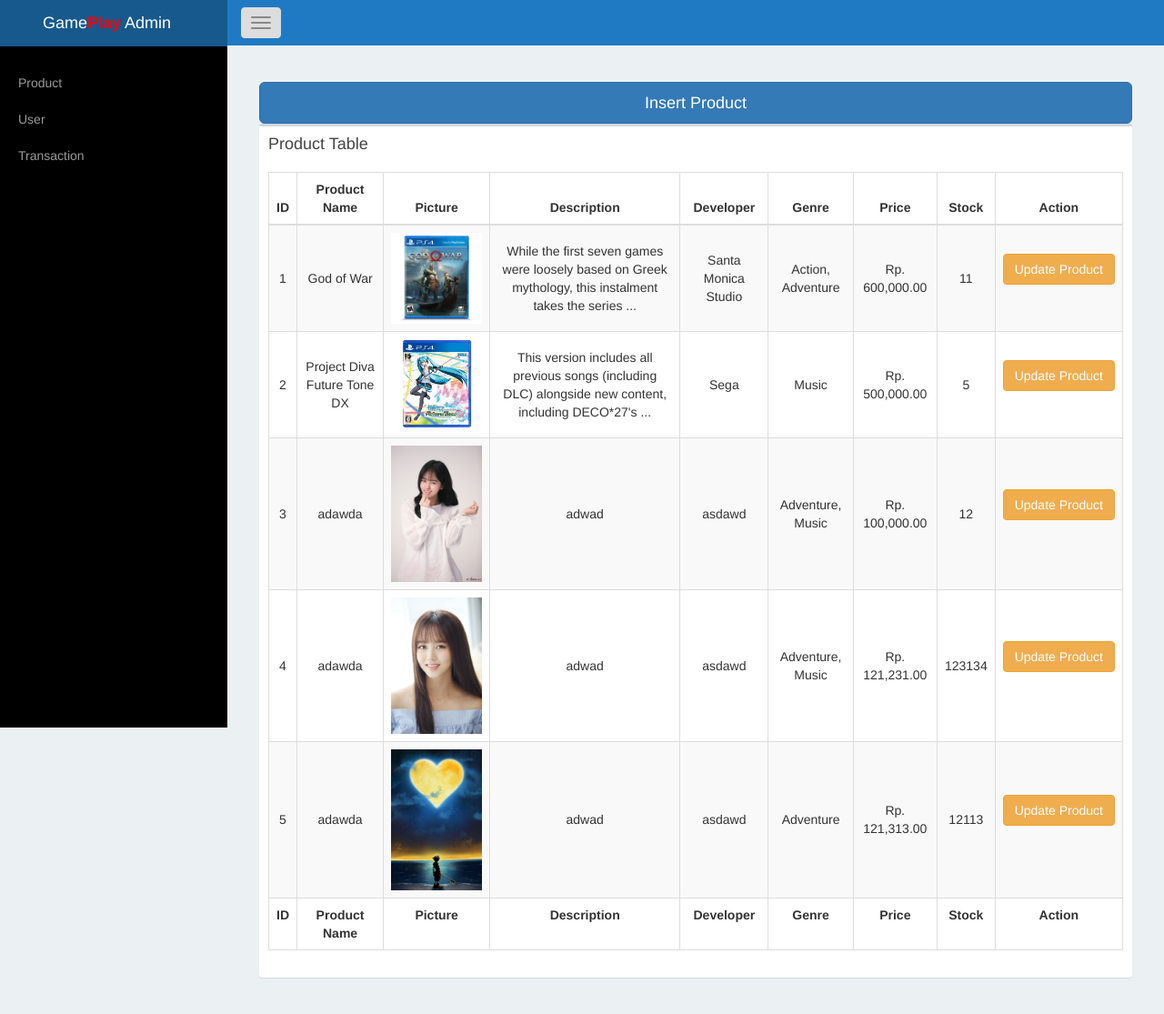
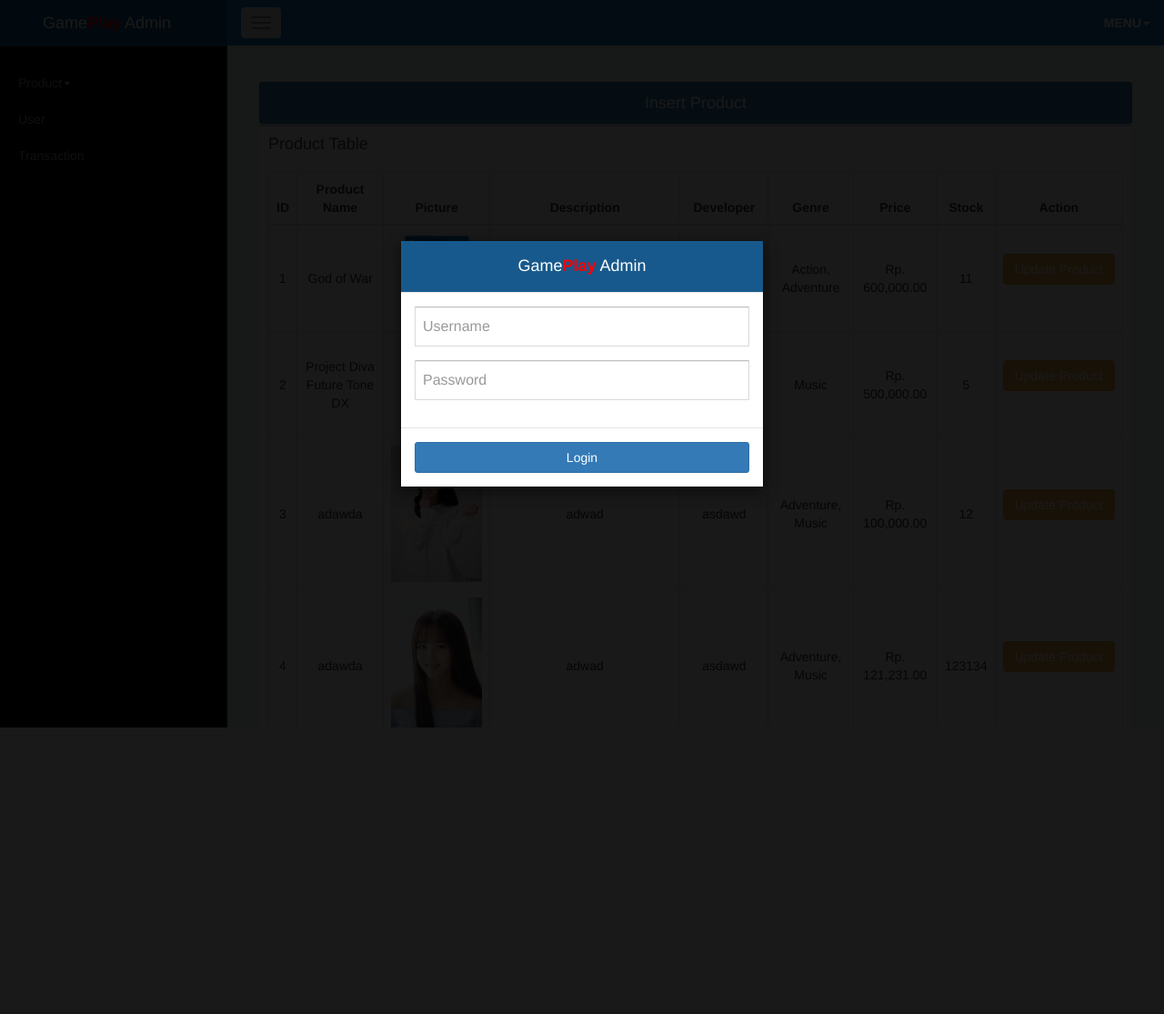
Before and after one commit to jasonKristanto/GamePlay, a CodeIgniter app: page /Git/Admin in a window 1280 px wide. Shown: the whole page at 91% size. After the commit the page ends 800 px from the top, so only its background shows below. Run offline with CodeIgniter, Linux system fonts and the light colour scheme; data comes from the database, SQL or seed files in the repository; some libraries are stand-ins or nearby versions.

Commit message:
Add frontend login cms and sidebar dropdown

```diff
--- a/application/config/autoload.php
+++ b/application/config/autoload.php
@@ -58,7 +58,7 @@
 |
 |	$autoload['libraries'] = array('user_agent' => 'ua');
 */
-$autoload['libraries'] = array('database','upload');
+$autoload['libraries'] = array('database','session','upload');
 
 /*
 | -------------------------------------------------------------------
--- a/application/controllers/Admin.php
+++ b/application/controllers/Admin.php
@@ -10,15 +10,30 @@
 
 	public function index()
 	{
+
+		if(!$this->session->userdata('admin')) $this->session->set_userdata('admin', false);
+		$admin['login'] = $this->session->userdata('admin');
+
 		$data['js'] = $this->load->view('include/javascript.php', NULL, TRUE);
 		$data['css'] = $this->load->view('include/css.php', NULL, TRUE);
 		$data['header'] = $this->load->view('pages/Admin_header.php', NULL, TRUE);
 		$data['footer'] = $this->load->view('pages/Admin_footer.php', NULL, TRUE);
 		$data['sidebar'] = $this->load->view('pages/Admin_sidebar.php', NULL, TRUE);
+		$data['login'] = $this->load->view('pages/Admin_login.php', $admin, TRUE);
 
 		$data['product'] = $this->Admin_Home_Model->get_product();
 		$data['genre'] = $this->Admin_Home_Model->get_genre();
 
 		$this->load->view('pages/Admin_Home_View.php', $data);
 	}
+
+	public function login(){
+		$this->session->set_userdata('admin', true);
+		redirect('Admin');
+	}
+
+	public function logout(){
+		$this->session->set_userdata('admin', false);
+		redirect('Admin');
+	}
 }
--- a/application/controllers/Admin_Delete.php
+++ b/application/controllers/Admin_Delete.php
@@ -11,6 +11,8 @@
 
 	public function index()
 	{
+		if(!$this->session->userdata('admin')) redirect(base_url() . 'Admin');
+
 		$data['js'] = $this->load->view('include/javascript.php', NULL, TRUE);
 		$data['css'] = $this->load->view('include/css.php', NULL, TRUE);
 		$data['header'] = $this->load->view('pages/Admin_header.php', NULL, TRUE);
--- a/application/controllers/Admin_Insert.php
+++ b/application/controllers/Admin_Insert.php
@@ -10,6 +10,8 @@
 
 	public function index()
 	{
+		if(!$this->session->userdata('admin')) redirect(base_url() . 'Admin');
+
 		$data['js'] = $this->load->view('include/javascript.php', NULL, TRUE);
 		$data['css'] = $this->load->view('include/css.php', NULL, TRUE);
 		$data['header'] = $this->load->view('pages/Admin_header.php', NULL, TRUE);
--- a/application/controllers/Admin_Transaction.php
+++ b/application/controllers/Admin_Transaction.php
@@ -10,6 +10,8 @@
 
 	public function index()
 	{
+		if(!$this->session->userdata('admin')) redirect(base_url() . 'Admin');
+
 		$data['js'] = $this->load->view('include/javascript.php', NULL, TRUE);
 		$data['css'] = $this->load->view('include/css.php', NULL, TRUE);
 		$data['header'] = $this->load->view('pages/Admin_header.php', NULL, TRUE);
--- a/application/controllers/Admin_Update.php
+++ b/application/controllers/Admin_Update.php
@@ -10,6 +10,8 @@
 
 	public function index()
 	{
+		if(!$this->session->userdata('admin')) redirect(base_url() . 'Admin');
+
 		$data['js'] = $this->load->view('include/javascript.php', NULL, TRUE);
 		$data['css'] = $this->load->view('include/css.php', NULL, TRUE);
 		$data['header'] = $this->load->view('pages/Admin_header.php', NULL, TRUE);
--- a/application/controllers/Admin_User.php
+++ b/application/controllers/Admin_User.php
@@ -10,6 +10,8 @@
 
 	public function index()
 	{
+		if(!$this->session->userdata('admin')) redirect(base_url() . 'Admin');
+
 		$data['js'] = $this->load->view('include/javascript.php', NULL, TRUE);
 		$data['css'] = $this->load->view('include/css.php', NULL, TRUE);
 		$data['header'] = $this->load->view('pages/Admin_header.php', NULL, TRUE);
--- a/application/views/pages/Admin_Home_View.php
+++ b/application/views/pages/Admin_Home_View.php
@@ -12,6 +12,7 @@
     <div id="wrapper">
 
 		<?php
+			echo $login;
 			echo $sidebar;
 			echo $header;
 		?>
@@ -19,7 +20,7 @@
         <div id="page-content-wrapper">
             <div class="container-fluid">
 				<form action="Admin_Insert" method="POST">
-					<input type="submit" name="Insert" value="Insert Product" class="btn btn-block btn-primary btn-lg">
+					<input type="submit" name="Insert" value="Insert Product" class="btn btn-block btn-primary btn-lg btnx">
 				</form>
 
                 <div class="box">
--- a/application/views/pages/Admin_header.php
+++ b/application/views/pages/Admin_header.php
@@ -1,13 +1,21 @@
-<nav class="navbar navbarx navbar-default">
+<nav class="navbar navbar-default navbarx ">
 	<div class="container-fluid">
 		<div class="navbar-header">
-			<button type="button" class="pull-left navbar-toggle navbar-togglex collapsed menu-toggle">
+			<button type="button" class="pull-left navbar-toggle collapsed menu-toggle">
 				<span class="sr-only">Toggle navigation</span>
 				<span class="icon-bar"></span>
 				<span class="icon-bar"></span>
 				<span class="icon-bar"></span>
 			</button>
 		</div>
-
+		<ul class="nav navbar-nav navbar-right" style='padding: 0'>
+			<li class="nav-item dropdown">
+				<a class="nav-link dropdown-toggle" data-toggle="dropdown" href="#"><Strong>MENU<span class="caret"></span></Strong></a>
+				<ul class="dropdown-menu">
+					<li><a href="<?php echo base_url(); ?>">See Site</a></li>
+					<li><a href='<?php echo base_url() . 'Admin/logout'; ?>'>Logout</a></li>
+				</ul>
+			</li>
+		</ul>
 	</div>
 </nav>
--- /dev/null
+++ b/application/views/pages/Admin_login.php
@@ -0,0 +1,45 @@
+<div id="myModal" class="modal fade centered-modal">
+    <div class="modal-dialog modal-dialogx">
+        <div class="modal-content modal-contentx">
+            <div class="modal-header darkBlue">
+                <h4 class="modal-title text-center"><span style="color:white">Game<strong style="color:red">Play</strong> Admin</span></h4>
+            </div>
+            <form action='<?php echo base_url() . 'Admin/login'; ?>' method='post'>
+                <div class="modal-body">
+                    <div class="form-group">
+                        <input type="text" name='username' class="form-control" placeholder="Username">
+                    </div>
+                    <div class="form-group">
+                        <input type="password" name='password' class="form-control" placeholder="Password">
+                    </div>
+                    <span class='red'><?php if(isset($error)) echo $error;?></span>
+                </div>
+                <div class="modal-footer">
+
+
+                    <button type="submit" class="btn btn-primary btnx">Login</button>
+                </div>
+            </form>
+        </div>
+    </div>
+</div>
+
+<style>
+.modal-backdrop{
+    opacity:0.9 !important;
+}
+</style>
+
+<script>
+    $(document).ready(function(){
+        $('#myModal').modal({
+            keyboard: false,
+            show:
+                <?php
+                    if(!isset($login) || $login == false) echo "true"; //belom login
+                    else echo "false"; //berhasil login
+                ?>,
+            backdrop: 'static'
+        });
+    });
+</script>
--- a/application/views/pages/Admin_sidebar.php
+++ b/application/views/pages/Admin_sidebar.php
@@ -2,15 +2,19 @@
     <ul class="sidebar-nav">
         <nav class="navbar navbarx navbar-default darkBlue">
             <div class="container-fluid">
-                <div class="navbar-header navbar-headerx">
-                    <a href="#" class="navbar-brand navbar-brandx">
+                <div class="navbar-header headerx">
+                    <a href="#" class="navbar-brand">
                         <span style="color:white">Game<strong style="color:red">Play</strong> Admin</span>
                     </a>
                 </div>
             </div>
         </nav>
-        <li class="nav-item">
-            <a href="<?php echo base_url() . 'Admin'; ?>">Product</a>
+        <li class="nav-item" >
+            <a href="#productMenu" data-toggle="collapse" class="dropdown-toggle">Product<span class="caret"></span></a>
+            <ul class="collapse" id="productMenu">
+                <li><a href="<?php echo base_url() . 'Admin'; ?>">Product List</a></li>
+                <li><a href="<?php echo base_url() . 'Admin_Insert'; ?>">New Product</a></li>
+            </ul>
         </li>
         <li class="nav-item">
             <a href="<?php echo base_url() . 'Admin_User'; ?>">User</a>
--- a/assets/css/admin.css
+++ b/assets/css/admin.css
@@ -1,5 +1,10 @@
 .bgGrey{
     background-color: #EBF0F3;
+}
+
+.btnx{
+    width:100%;
+    border-radius:3px;
 }
 
 .box{
@@ -10,6 +15,7 @@
     margin-bottom: 20px;
     width: 100%;
     box-shadow: 0 1px 1px rgba(0,0,0,0.1);
+    border-radius: 3px;
 }
 
 .box-header {
@@ -162,20 +168,33 @@
     background: #17598C;
 }
 
-.navbar-togglex {
+.navbarx .navbar-toggle {
     display: block;
     background-color: #DDDDDD;
 }
 
-.navbar-headerx {
+.navbarx .headerx {
     float: left;
     padding: 15px;
     text-align: center;
     width: 100%;
 }
 
-.navbar-brandx {
+.navbarx .navbar-brand {
     float:none;
+}
+
+.navbarx .navbar-nav>li>a,
+.navbarx .navbar-nav>li>a:focus,
+.navbarx .navbar-nav>li>a:hover{
+    color: #FFF;
+}
+
+.navbarx .navbar-nav>.open>a,
+.navbarx .navbar-nav>.open>a:focus,
+.navbarx .navbar-nav>.open>a:hover{
+    color: #FFF;
+    background: #146ab1;
 }
 
 .activex{
@@ -185,3 +204,40 @@
 .activex a{
     color: #EFEFEF;
 }
+
+.centered-modal.in {
+    display: flex !important;
+}
+.centered-modal .modal-dialog {
+    margin: auto;
+}
+
+.modal-contentx  {
+    max-width: 400px;
+    margin: 0 auto;
+    border-radius: 1px;
+}
+
+.modal-contentx input[type=text], input[type=password] {
+    height: 44px;
+    font-size: 16px;
+    width: 100%;
+    margin-bottom: 10px;
+    -webkit-appearance: none;
+    background: #fff;
+    border: 1px solid #d9d9d9;
+    border-top: 1px solid #c0c0c0;
+    /* border-radius: 2px; */
+    padding: 0 8px;
+    box-sizing: border-box;
+    -moz-box-sizing: border-box;
+    border-radius: 1px;
+  }
+
+  .modal-contentx input[type=text]:hover, input[type=password]:hover {
+    border: 1px solid #b9b9b9;
+    border-top: 1px solid #a0a0a0;
+    -moz-box-shadow: inset 0 1px 2px rgba(0,0,0,0.1);
+    -webkit-box-shadow: inset 0 1px 2px rgba(0,0,0,0.1);
+    box-shadow: inset 0 1px 2px rgba(0,0,0,0.1);
+  }
```
